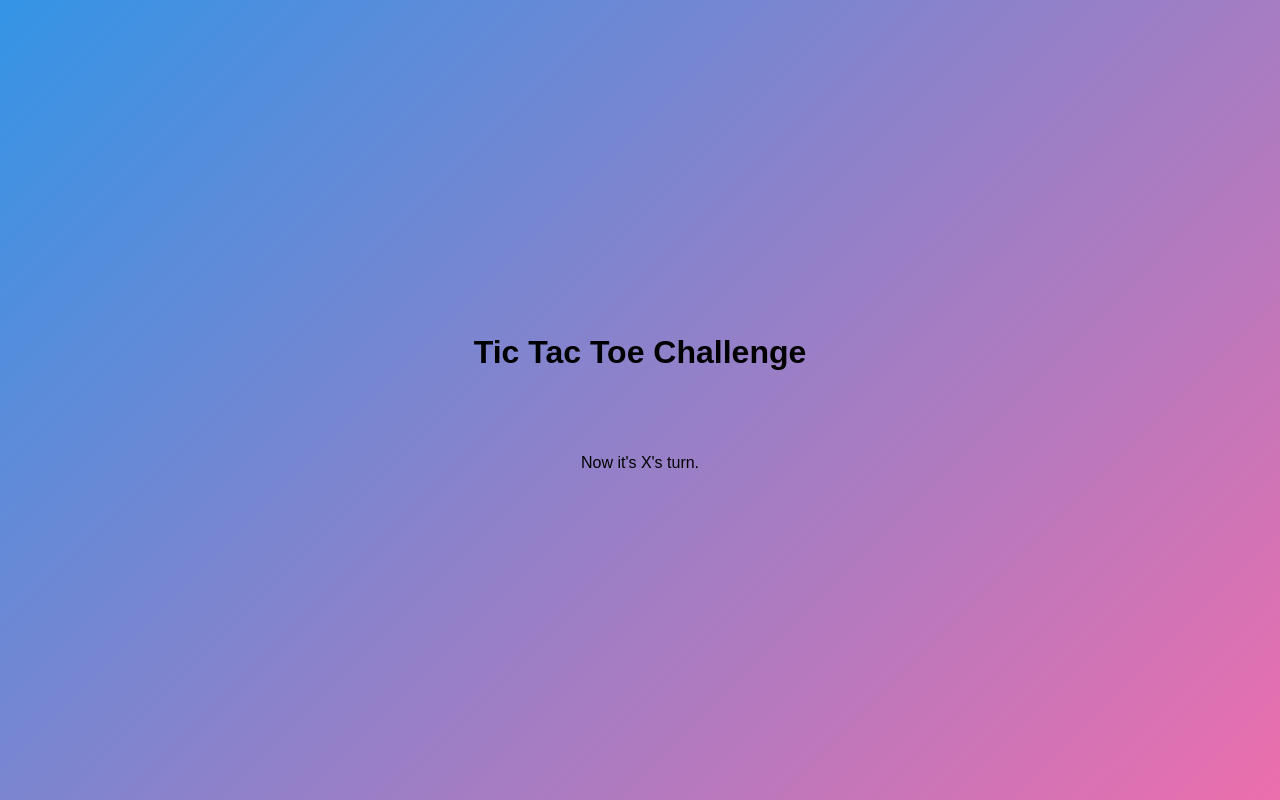
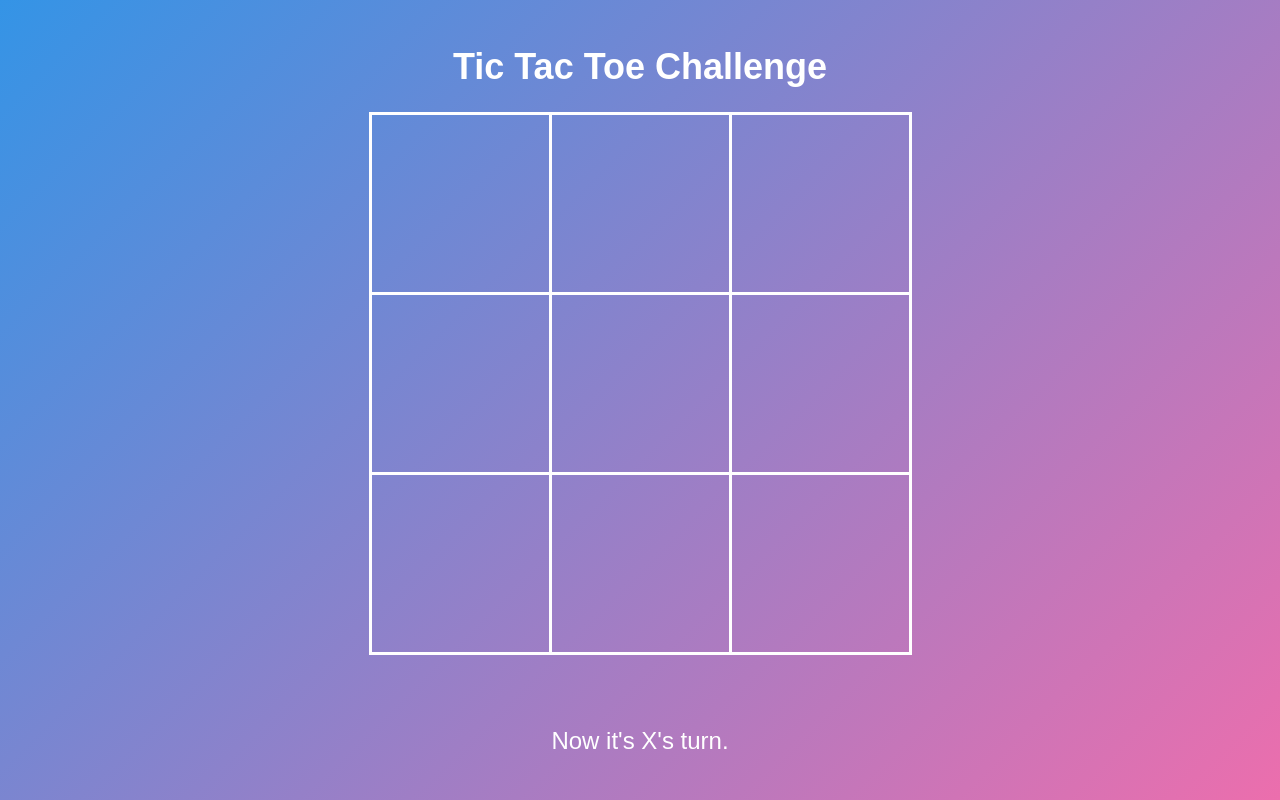
Before and after one commit to ras1k/tic-tac-toe-js, a plain HTML site: page index.html in a window 1280 px wide. Drawn offline with Linux system fonts and the light colour scheme.

Commit message:
update style

```diff
--- a/style.css
+++ b/style.css
@@ -9,3 +9,37 @@
         background: linear-gradient(135deg, #3494E6, #EC6EAD);
         font-family: Arial, sans-serif;
       }
+
+      h1 {
+        text-align: center;
+        color: #FFF;
+      }
+
+      table {
+        border-collapse: collapse;
+        border: 2px solid #FFF;
+      }
+
+      td {
+        width: 175px;
+        height: 175px;
+        text-align: center;
+        font-size: 75px;
+        border: 3px solid #FFF;
+        color: #FFF;
+        cursor: pointer;
+      }
+
+      p {
+        text-align: center;
+        color: #FFF;
+        font-size: 24px;
+      }
+
+      #heading {
+        font-size: 36px;
+      }
+
+      .winning-line {
+        background: black;
+      }
```
